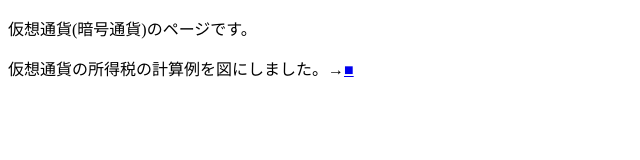
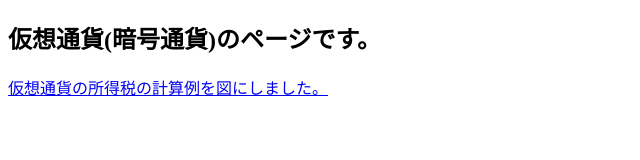
Before and after one commit to hayayu2/cc, a plain HTML site: page docs/index.html in a window 1280 px wide. Shown: the whole page, without its empty margins (0-640 px from the left). Drawn offline with Linux system fonts and the light colour scheme.

Commit message:
20180106-4

```diff
--- a/docs/index.html
+++ b/docs/index.html
@@ -3,11 +3,11 @@
 <body>
 <style>
 </style>
+<h2>
+仮想通貨(暗号通貨)のページです。
+</h2>
 <p>
-仮想通貨(暗号通貨)のページです。
-</p>
-<p>
-仮想通貨の所得税の計算例を図にしました。→<a href="./cc_zeikin.html">■</a>
+<a href="./cc_zeikin.html">仮想通貨の所得税の計算例を図にしました。</a>
 </p>
 
 </body>
```
